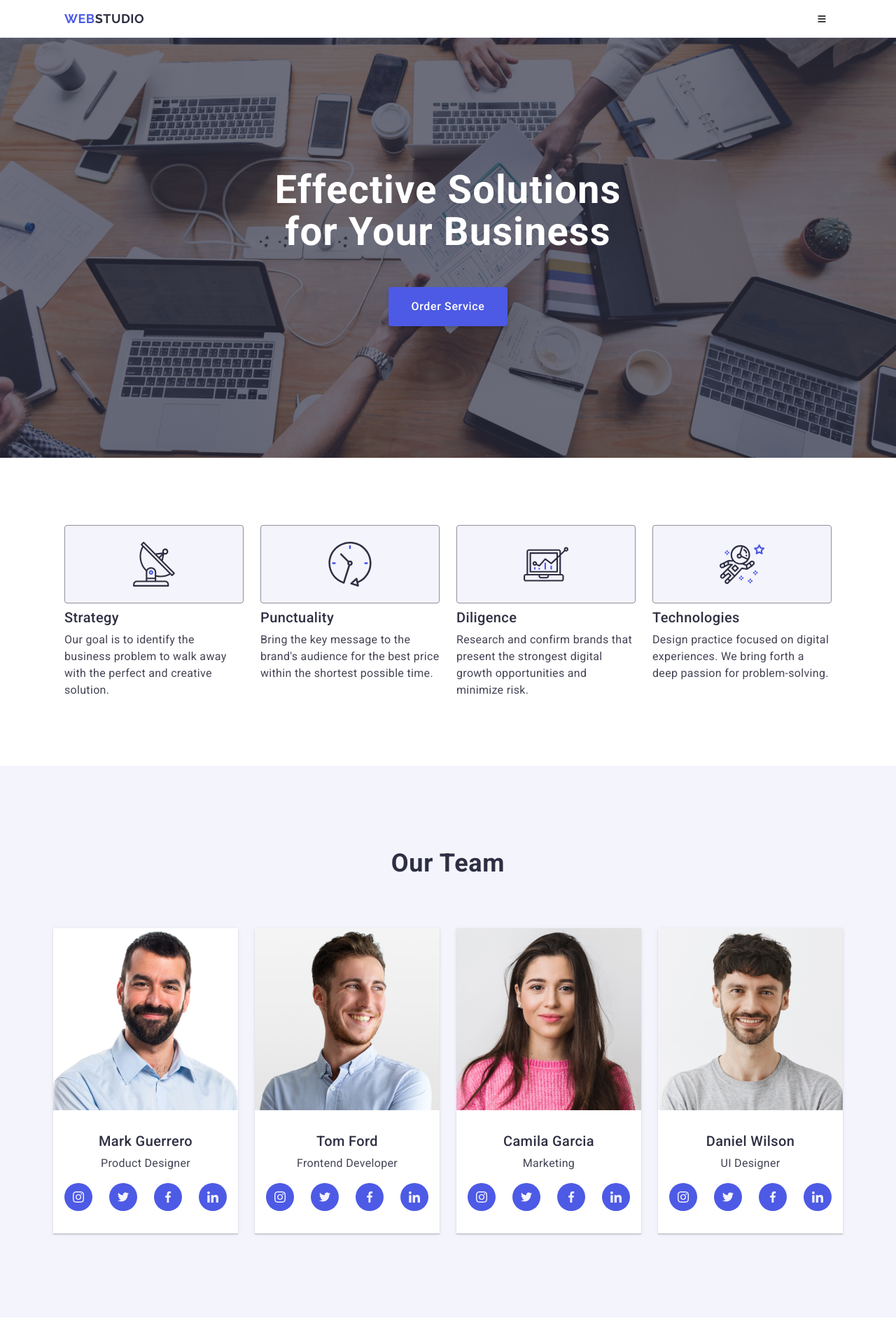
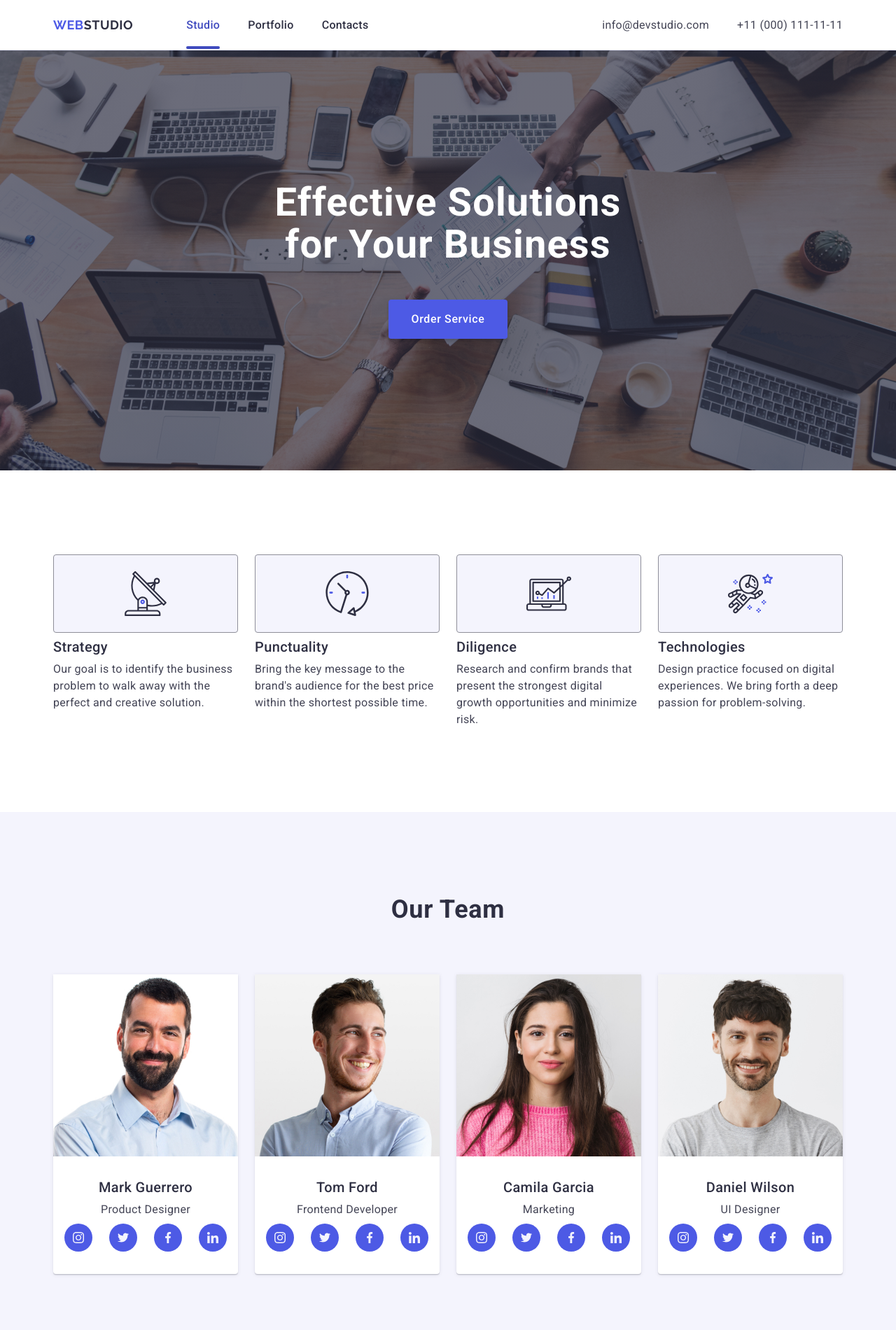
Before and after one commit to DmytroSolianyk/goit-markup-hw-06, a plain HTML site: page index.html in a window 1280 px wide. Shown: the top 1900 px of the page at 70% size. Drawn offline with nearby package versions, Linux system fonts and the light colour scheme.

Commit message:
fix bugs

```diff
--- a/css/styles.css
+++ b/css/styles.css
@@ -51,14 +51,25 @@ h3 {
 }
 
 .container {
-  width: 100%;
-  max-width: 1128px;
+  width: 288px;
   display: flex;
   flex-direction: row;
   flex-wrap: wrap;
   align-content: center;
   justify-content: center;
-  padding: 16px;
+  align-items: center;
+}
+
+@media (min-width: 768px) {
+  .container {
+    width: 736px;
+  }
+}
+
+@media (min-width: 1158px) {
+  .container {
+    width: 1128px;
+  }
 }
 
 img {
@@ -89,6 +100,17 @@ img {
   display: flex;
   align-content: center;
   justify-content: center;
+  height: 56px;
+}
+
+.header > .container {
+  justify-content: space-between;
+}
+
+.header-navigation {
+  display: flex;
+  justify-content: space-between;
+  align-items: center;
 }
 
 .header-logo {
@@ -101,19 +123,17 @@ img {
   text-transform: uppercase;
 }
 
-.header-navigation {
-  margin-right: auto;
-}
-
 .header-menu-list {
   display: flex;
   gap: 40px;
   padding: 24px 0;
+  display: none;
 }
 
 .header-contact-list {
   display: flex;
-  gap: 40px;
+  gap: 12px;
+  flex-direction: column;
 }
 
 .header-logo-second-text {
@@ -132,7 +152,7 @@ img {
 
 .header-contact {
   font-style: normal;
-  display: flex;
+  display: none;
   align-items: center;
 }
 
@@ -298,9 +318,48 @@ img {
   background-color: #31d0aa;
 }
 
+@media (min-width: 768px) {
+  .header {
+    height: 72px;
+  }
+
+  .menu-open-btn {
+    display: none;
+  }
+
+  .header-menu-list {
+    display: flex;
+  }
+
+  .header-contact {
+    display: flex;
+  }
+}
+
+@media (min-width: 1158px) {
+  .header {
+    height: 72px;
+  }
+
+  .header-contact-list {
+    display: flex;
+    gap: 40px;
+    flex-direction: row;
+  }
+
+  .header-navigation {
+    margin-right: auto;
+    margin-left: 76px;
+  }
+}
+
 /** ============================== */
 
 /** ==============HERO================ */
+
+.section-hero > .container {
+  padding: 0 45px;
+}
 
 .section-hero {
   background-color: #2e2f42;
@@ -312,6 +371,7 @@ img {
   background-size: cover;
   background-position: center;
   background-repeat: no-repeat;
+  padding: 72px 0;
 }
 
 @media screen and (-webkit-min-device-pixel-ratio: 2),
@@ -324,10 +384,6 @@ img {
       ),
       url(../images/hero/main-bg-mobile-2x.jpg);
   }
-}
-
-.section-hero > .container {
-  padding: 72px 52px;
 }
 
 .hero-title {
@@ -365,7 +421,14 @@ img {
 }
 
 @media (min-width: 768px) {
+  .section-hero > .container {
+    padding: 0 120px;
+  }
+
   .section-hero {
+    .section-hero {
+      padding: 112px 0;
+    }
     background-image: linear-gradient(
         rgba(46, 47, 66, 0.7),
         rgba(46, 47, 66, 0.7)
@@ -385,10 +448,6 @@ img {
     }
   }
 
-  .section-hero > .container {
-    padding: 112px 136px;
-  }
-
   .hero-title {
     font-size: 56px;
     line-height: 107%;
@@ -397,7 +456,12 @@ img {
 }
 
 @media (min-width: 1158px) {
+  .section-hero > .container {
+    padding: 0 316px;
+  }
+
   .section-hero {
+    padding: 188px 0;
     background-image: linear-gradient(
         rgba(46, 47, 66, 0.7),
         rgba(46, 47, 66, 0.7)
@@ -415,10 +479,6 @@ img {
         ),
         url(../images/hero/main-bg-desktop-2x.jpg);
     }
-  }
-
-  .section-hero > .container {
-    padding: 188px 316px;
   }
 
   .hero-title {
@@ -445,11 +505,7 @@ img {
 
 .section-skills {
   background-color: #fff;
-}
-
-.section-skills > .container {
-  padding-top: 96px;
-  padding-bottom: 96px;
+  padding: 96px 0;
 }
 
 .skills-item-title {
@@ -488,6 +544,10 @@ img {
 }
 
 @media (min-width: 1158px) {
+  .section-skills {
+    padding: 120px 0;
+  }
+
   .skills-item {
     width: calc((100% - 72px) / 4);
   }
@@ -512,13 +572,8 @@ img {
 
 .section-team {
   background-color: #f4f4fd;
-}
-
-.section-team > .container {
-  padding-top: 96px;
+  padding-top: 92px;
   padding-bottom: 72px;
-  padding-left: 28px;
-  padding-right: 28px;
 }
 
 .team-title {
@@ -536,6 +591,8 @@ img {
   flex-wrap: wrap;
   gap: 24px;
   row-gap: 72px;
+  align-content: center;
+  justify-content: center;
 }
 
 .team-item {
@@ -544,11 +601,11 @@ img {
     0 1px 1px 0 rgba(46, 47, 66, 0.16), 0 1px 6px 0 rgba(46, 47, 66, 0.08);
   display: flex;
   flex-direction: column;
+  border-radius: 0 0 4px 4px;
 }
 
 .team-item-image {
   width: 100%;
-  padding-bottom: 32px;
 }
 
 .team-item-content {
@@ -556,6 +613,7 @@ img {
   flex-direction: column;
   justify-content: center;
   align-items: center;
+  padding: 32px 0;
 }
 
 .team-item-title {
@@ -581,14 +639,6 @@ img {
 .team-item-social-links {
   display: flex;
   gap: 24px;
-  margin-bottom: 32px;
-}
-
-.team-item-social-links {
-  display: flex;
-  gap: 24px;
-  justify-content: center;
-  margin-top: 8px;
 }
 
 .team-social-link {
@@ -614,8 +664,12 @@ img {
 }
 
 @media (min-width: 768px) {
+  .section-team {
+    padding: 96px 0;
+  }
+
   .section-team > .container {
-    padding: 96px 108px;
+    width: 552px;
   }
 
   .team-item {
@@ -624,8 +678,12 @@ img {
 }
 
 @media (min-width: 1158px) {
+  .section-team {
+    padding: 120px 0;
+  }
+
   .section-team > .container {
-    padding: 120px 0;
+    width: 1128px;
   }
 
   .team-item {
@@ -636,9 +694,8 @@ img {
 /** ============================== */
 
 /** ==============PORTFOLIO================ */
-.section-portfolio > .container {
-  padding-top: 96px;
-  padding-bottom: 96px;
+.section-portfolio {
+  padding: 96px 0;
 }
 
 .portfolio-title {
@@ -720,10 +777,6 @@ img {
 }
 
 @media (min-width: 768px) {
-  .section-portfolio > .container {
-    padding: 96px 16px;
-  }
-
   .portfolio-list {
     row-gap: 72px;
   }
@@ -734,7 +787,7 @@ img {
 }
 
 @media (min-width: 1158px) {
-  .section-portfolio > .container {
+  .section-portfolio {
     padding: 120px 0;
   }
 
@@ -753,13 +806,11 @@ img {
 
 .footer {
   background-color: #2e2f42;
+  padding: 96px 0;
 }
 
-.footer > .container {
-  gap: 24px;
+.footer-container {
   row-gap: 72px;
-  padding-top: 96px;
-  padding-bottom: 96px;
 }
 
 .footer-content {
@@ -917,13 +968,19 @@ img {
 }
 
 @media (min-width: 768px) {
-  .footer > .container {
-    padding: 96px 108px;
+  .footer-container {
+    justify-content: left;
+    padding-left: 92px;
+    column-gap: 24px;
+  }
+
+  .footer-feedback-form {
+    gap: 24px;
   }
 
   .footer-content {
     align-items: flex-start;
-    width: calc((100% - 24px) / 2);
+    width: 264px;
   }
 
   .footer-social {
@@ -938,21 +995,21 @@ img {
 }
 
 @media (min-width: 1158px) {
-  .footer > .container {
-    padding: 96px 0;
-    flex-wrap: nowrap;
+  .footer-container {
+    padding-left: 0;
+    justify-content: space-between;
   }
 
   .footer-content {
-    flex-basis: 30%;
+    width: 264px;
   }
 
   .footer-social {
-    flex-basis: 30%;
+    width: auto;
   }
 
   .footer-feedback {
-    flex-basis: 40%;
+    width: auto;
   }
 
   .footer-feedback-form {
--- a/index.html
+++ b/index.html
@@ -20,14 +20,13 @@
     />
   </head>
   <body>
-    <div class="menu"></div>
     <header class="header">
       <div class="container">
+        <a class="header-logo" href="./index.html"
+          >Web<span class="header-logo-second-text">Studio</span>
+        </a>
         <nav class="header-navigation">
-          <a class="header-logo" href="./index.html"
-            >Web<span class="header-logo-second-text">Studio</span>
-          </a>
-          <ul class="header-menu-list visually-hidden">
+          <ul class="header-menu-list">
             <li class="header-menu-item active">
               <a class="header-menu-link" href="#hero">Studio</a>
             </li>
@@ -39,7 +38,7 @@
             </li>
           </ul>
         </nav>
-        <address class="header-contact visually-hidden">
+        <address class="header-contact">
           <ul class="header-contact-list">
             <li class="header-contact-item">
               <a class="header-contact-link" href="mailto:info@devstudio.com">
```
